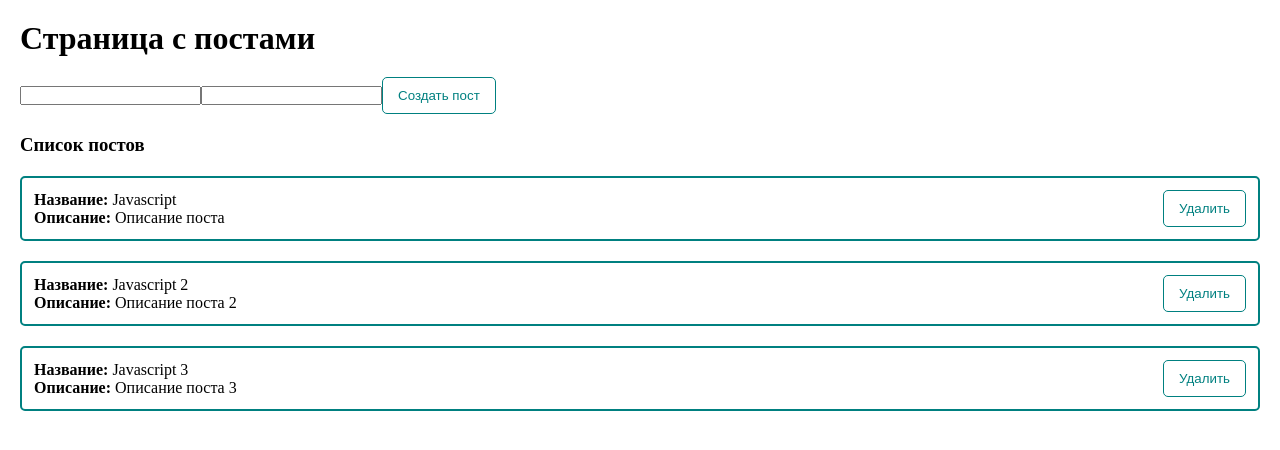
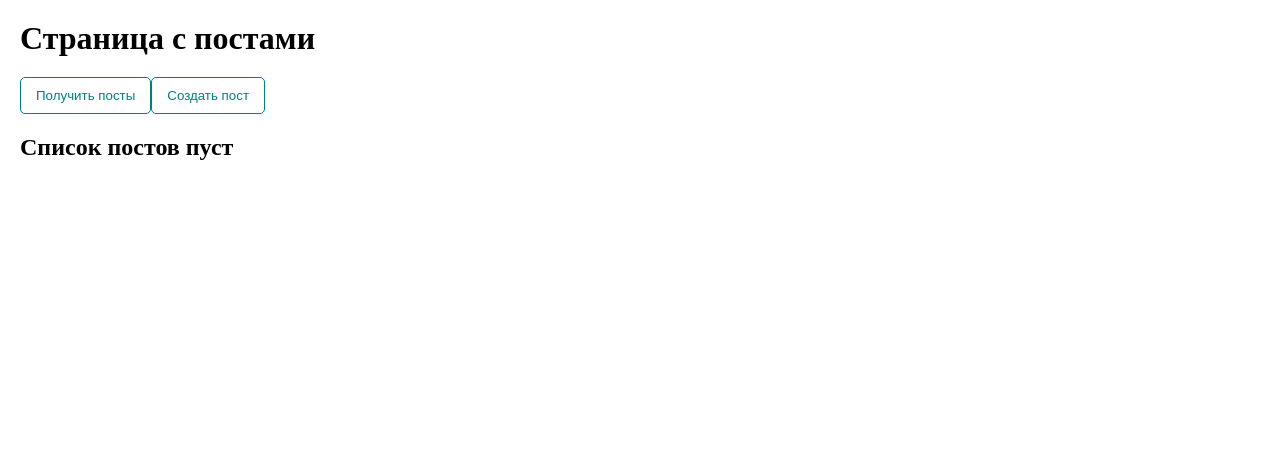
Before and after one commit to ElizabethT7/vue-first-app, a Vue app: page / in a window 1280 px wide. Shown: the top 450 px of the page. Built offline with nearby package versions, Linux system fonts and the light colour scheme.

Commit message:
feat: add fetch posts

```diff
--- a/package.json
+++ b/package.json
@@ -8,6 +8,7 @@
     "lint": "vue-cli-service lint"
   },
   "dependencies": {
+    "axios": "^1.4.0",
     "core-js": "^3.8.3",
     "vue": "^3.2.13",
     "vue-router": "^4.2.4",
--- a/src/App.vue
+++ b/src/App.vue
@@ -3,8 +3,9 @@
     <h1>
       Страница с постами
     </h1>
-    <input type='text' v-model.trim='modificatorValue'>
-    <input type='text' v-model.number='modificatorValue'>
+    <custom-button @click='fetchPosts' type='text' v-model.number='modificatorValue'>
+      Получить посты
+    </custom-button>
     <custom-button class='post__button' @click='showDialog'>
       Создать пост
     </custom-button>
@@ -21,32 +22,18 @@
 </template>
 
 <script>
+import axios from 'axios';
 import PostForm from '@/components/PostForm';
 import PostList from '@/components/PostList';
+import CustomButton from '@/components/UI/CustomButton';
 
 export default {
   components: {
-    PostForm, PostList
+    PostForm, PostList, CustomButton
   },
   data() {
     return {
-      posts: [
-        {
-          id: 1,
-          title: 'Javascript',
-          body: 'Описание поста',
-        },
-        {
-          id: 2,
-          title: 'Javascript 2',
-          body: 'Описание поста 2',
-        },
-        {
-          id: 3,
-          title: 'Javascript 3',
-          body: 'Описание поста 3',
-        }
-      ],
+      posts: [],
       dialogVisible: false,
       modificatorValue: '',
     }
@@ -61,6 +48,14 @@ export default {
     },
     showDialog() {
       this.dialogVisible = true;
+    },
+    async fetchPosts() {
+      try {
+        const response = await axios.get('https://jsonplaceholder.typicode.com/posts?_limit=10');
+        this.posts = response.data;
+      } catch(e) {
+        console.log('Ошибка')
+      }
     }
   }
 }
```
Also changed, not shown: 1 other file (tests, documents, lock files or other folders).
